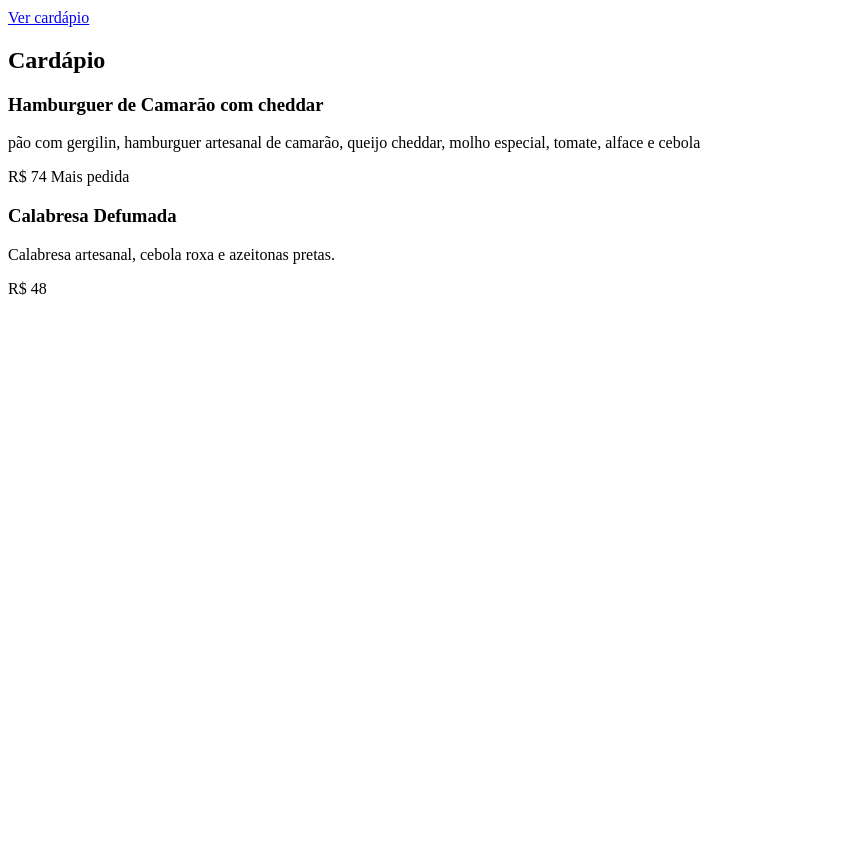
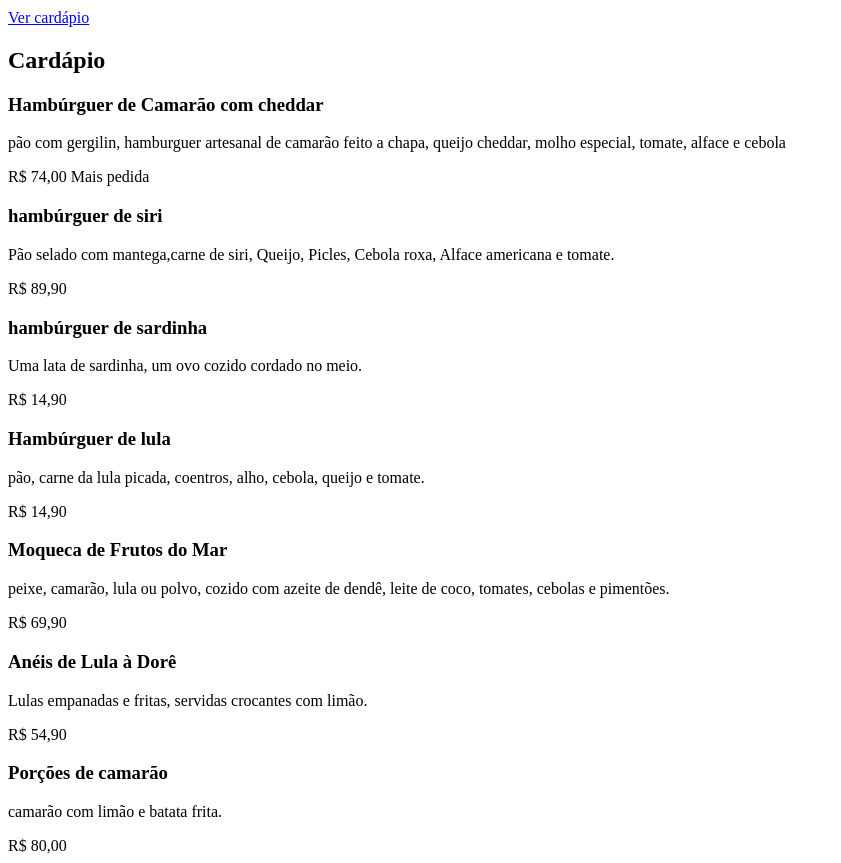
Before and after one commit to isa1512112010/AMS, a plain HTML site: page PW1/camarão camarada/index.html in a window 1280 px wide. Shown: the part 640-1503 px from the top of the page, without its empty margins (0-841 px from the left). Before the commit the page ends 946 px from the top, so only its background shows below. Drawn offline with Linux system fonts and the light colour scheme.

Commit message:
Add files via upload

```diff
--- a/PW1/camarão camarada/index.html
+++ b/PW1/camarão camarada/index.html
@@ -33,15 +33,40 @@
          <h2 titulo-secao>Cardápio</h2>
         <div class="cardapio__lista">
              <article class="item item--destaque">
-                <h3>Hamburguer de Camarão com cheddar</h3>
-                <p>pão com gergilin, hamburguer artesanal de camarão, queijo cheddar, molho especial, tomate, alface e cebola</p>
-                <span class="preco">R$ 74</span>
+                <h3>Hambúrguer de Camarão com cheddar</h3>
+                <p>pão com gergilin, hamburguer artesanal de camarão feito a chapa, queijo cheddar, molho especial, tomate, alface e cebola</p>
+                <span class="preco">R$ 74,00</span>
                 <span class="selo">Mais pedida</span>
             </article>
             <article class="item">
-                <h3>Calabresa Defumada</h3>
-                <p>Calabresa artesanal, cebola roxa e azeitonas pretas.</p>
-                <span class="preco">R$ 48</span>
+                <h3>hambúrguer de siri</h3>
+                <p>Pão selado com mantega,carne de siri, Queijo, Picles, Cebola roxa, Alface americana e tomate.</p>
+                <span class="preco">R$ 89,90</span>
+            </article>
+            <article class="item">
+                <h3>hambúrguer de sardinha</h3>
+                <p>Uma lata de sardinha, um ovo cozido cordado no meio.</p>
+                <span class="preco">R$ 14,90</span>
+            </article>
+             <article class="item">
+                <h3>Hambúrguer de lula</h3>
+                <p>pão, carne da lula picada, coentros, alho, cebola, queijo e tomate.</p>
+                <span class="preco">R$ 14,90</span>
+            </article>
+            <article class="item">
+                <h3>Moqueca de Frutos do Mar</h3>
+                <p> peixe, camarão, lula ou polvo, cozido com azeite de dendê, leite de coco, tomates, cebolas e pimentões.</p>
+                <span class="preco">R$ 69,90</span>
+            </article>
+            <article class="item">
+                <h3>Anéis de Lula à Dorê</h3>
+                <p>Lulas empanadas e fritas, servidas crocantes com limão.</p>
+                <span class="preco">R$ 54,90</span>
+            </article>
+            <article class="item">
+                <h3>Porções de camarão</h3>
+                <p>camarão com limão e batata frita.</p>
+                <span class="preco">R$ 80,00</span>
             </article>
 
     </main>
```
Also changed, not shown: PW1/camarão camarada/CSS/style.css (added).
